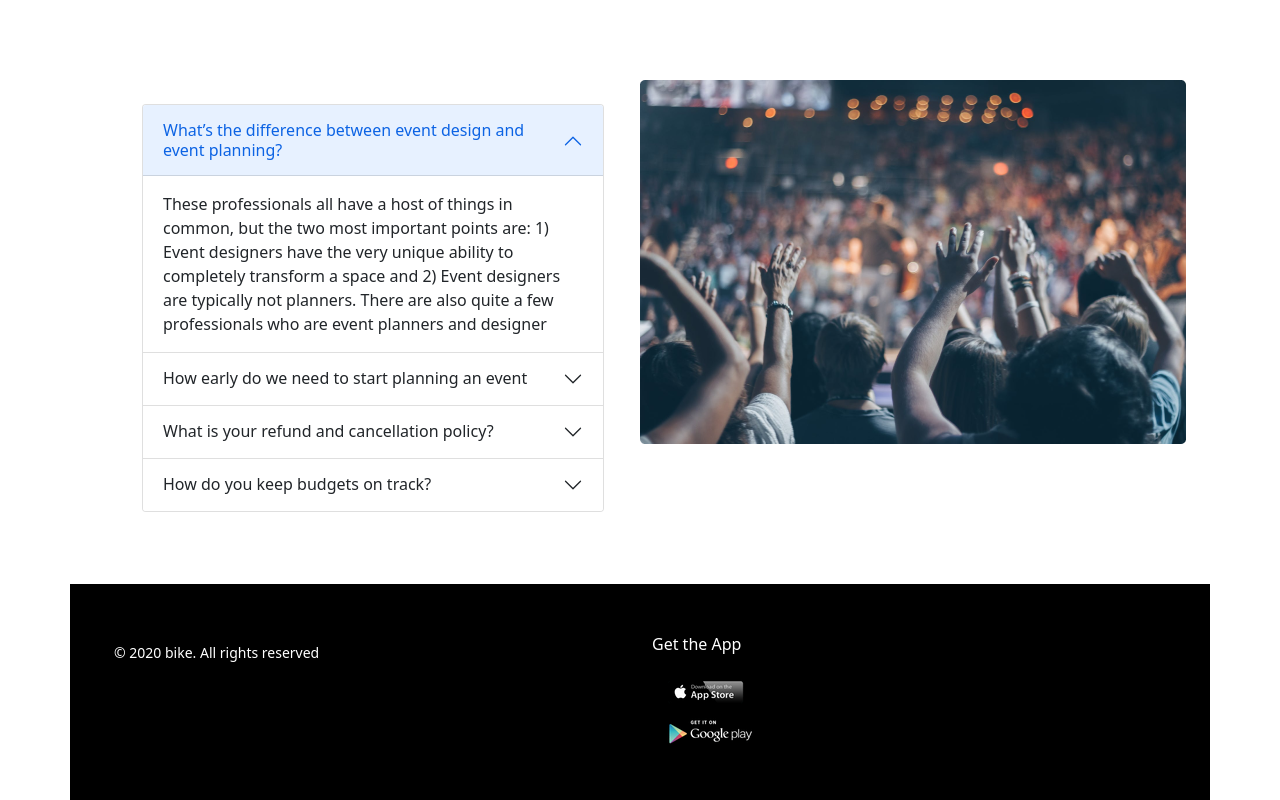
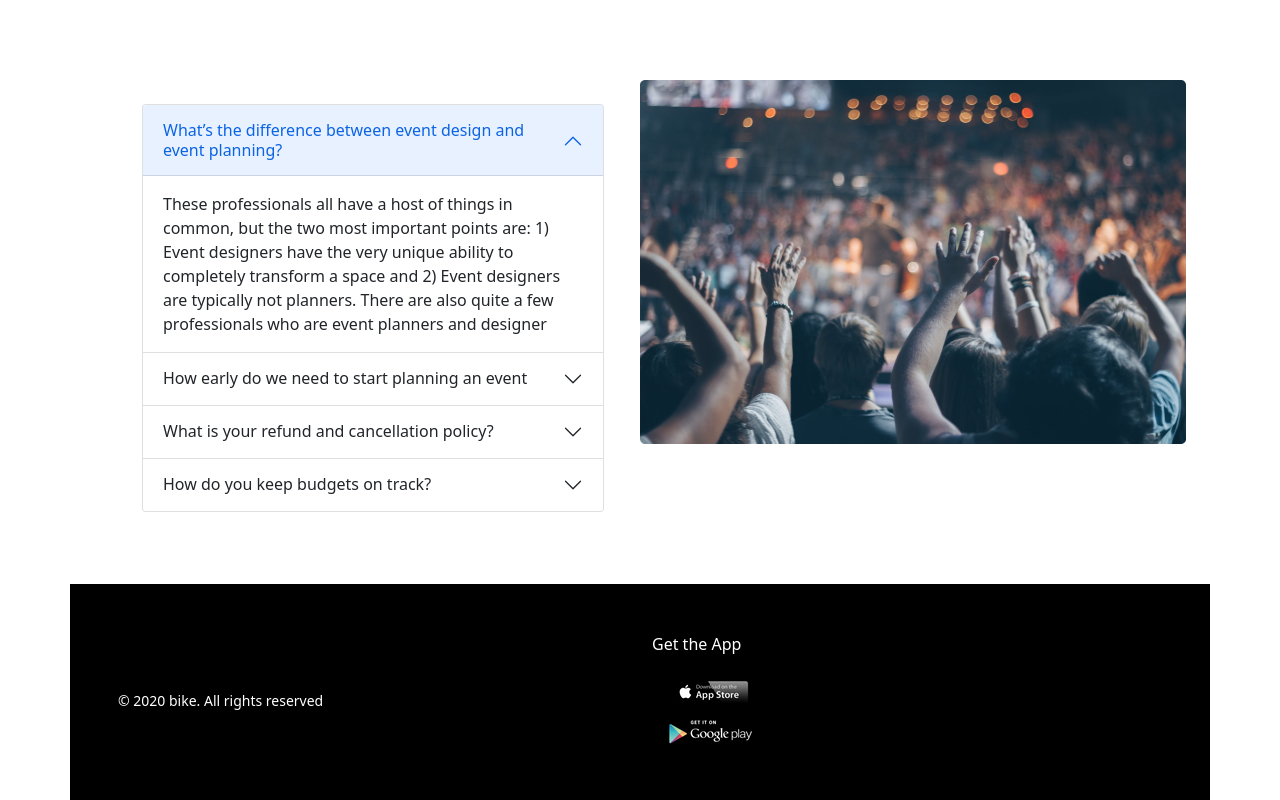
Before and after one commit to Kazisunny2/-convention-center, a plain HTML site: page index.html in a window 1280 px wide. Shown: the part 1343-2143 px from the top of the page. Drawn offline with nearby package versions, Linux system fonts and the light colour scheme.

Commit message:
footer added

```diff
--- a/index.html
+++ b/index.html
@@ -704,16 +704,14 @@
     <!-- footer Part -->
     <footer class="container bg-black text-white p-5">
         <div class="row">
-            <p class="col-md-6 p-2"><small>© 2020 bike. All rights reserved</small></p>
-             <div class="col-md-6">
-                <p>Get the App</p>
-                <div>
-                    <a href="https://apps.apple.com/gb/app/football-games/id1386360572"><img src="images/App-Store.png" alt=""></a>
+            <div class="col-md-6 pt-2 mt-5"><p><small>© 2020 bike. All rights reserved</small></p></div>
+                <div class="col-md-6 me-auto">
+                    <p>Get the App</p>
+                    <a class="link-button" href="https://apps.apple.com/gb/app/football-games/id1386360572"><img src="images/App-Store.png" alt=""></a>
                     <br>
                     <a href="https://play.google.com/store/apps/details?id=com.learnprogramming.codecamp&hl=en_US&gl=US"><img src="images/google-play.png" alt=""></a>
                 </div>
              </div>
-        </div>
     </footer>
     <!-- Bootstrap Script -->
     <script
```
